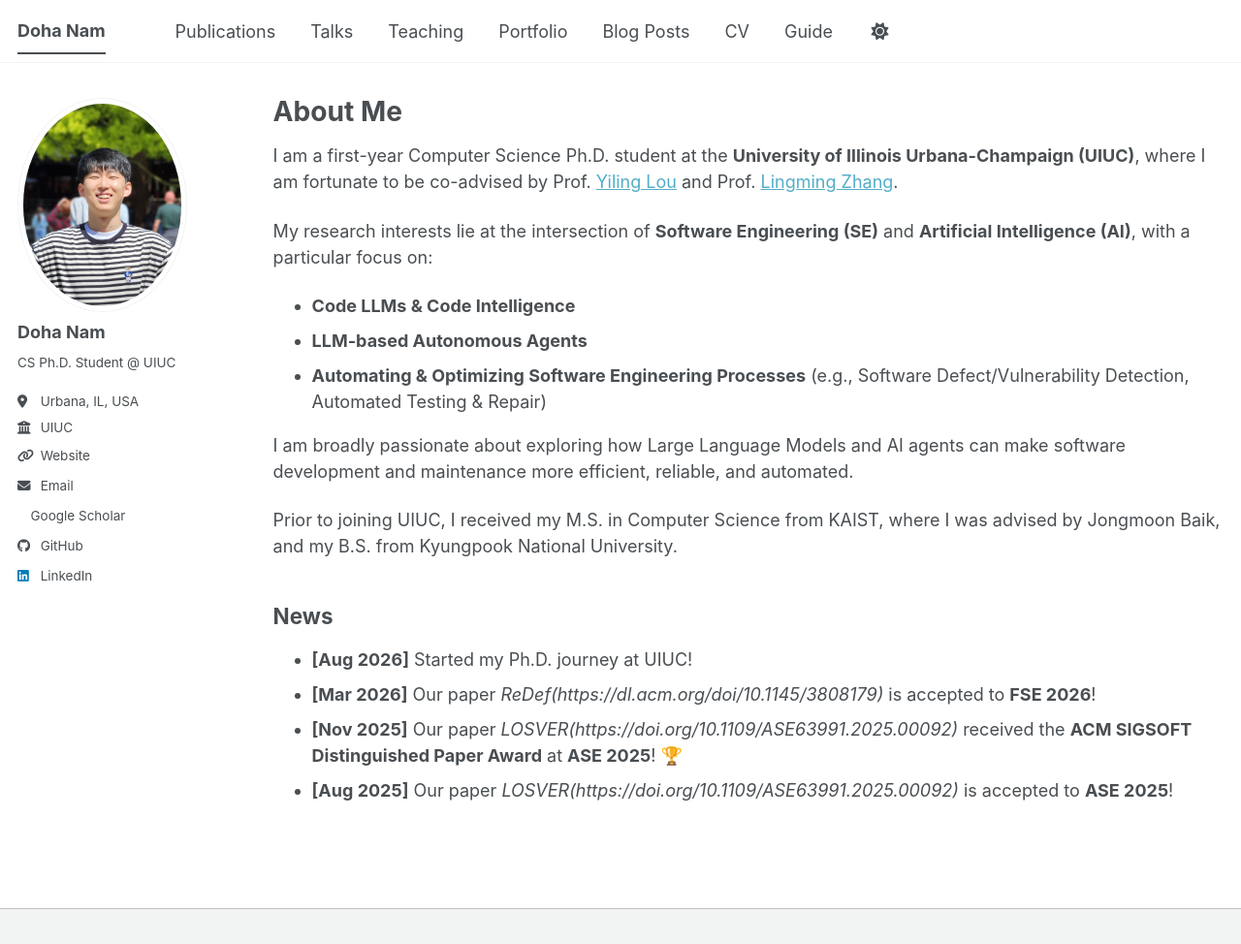
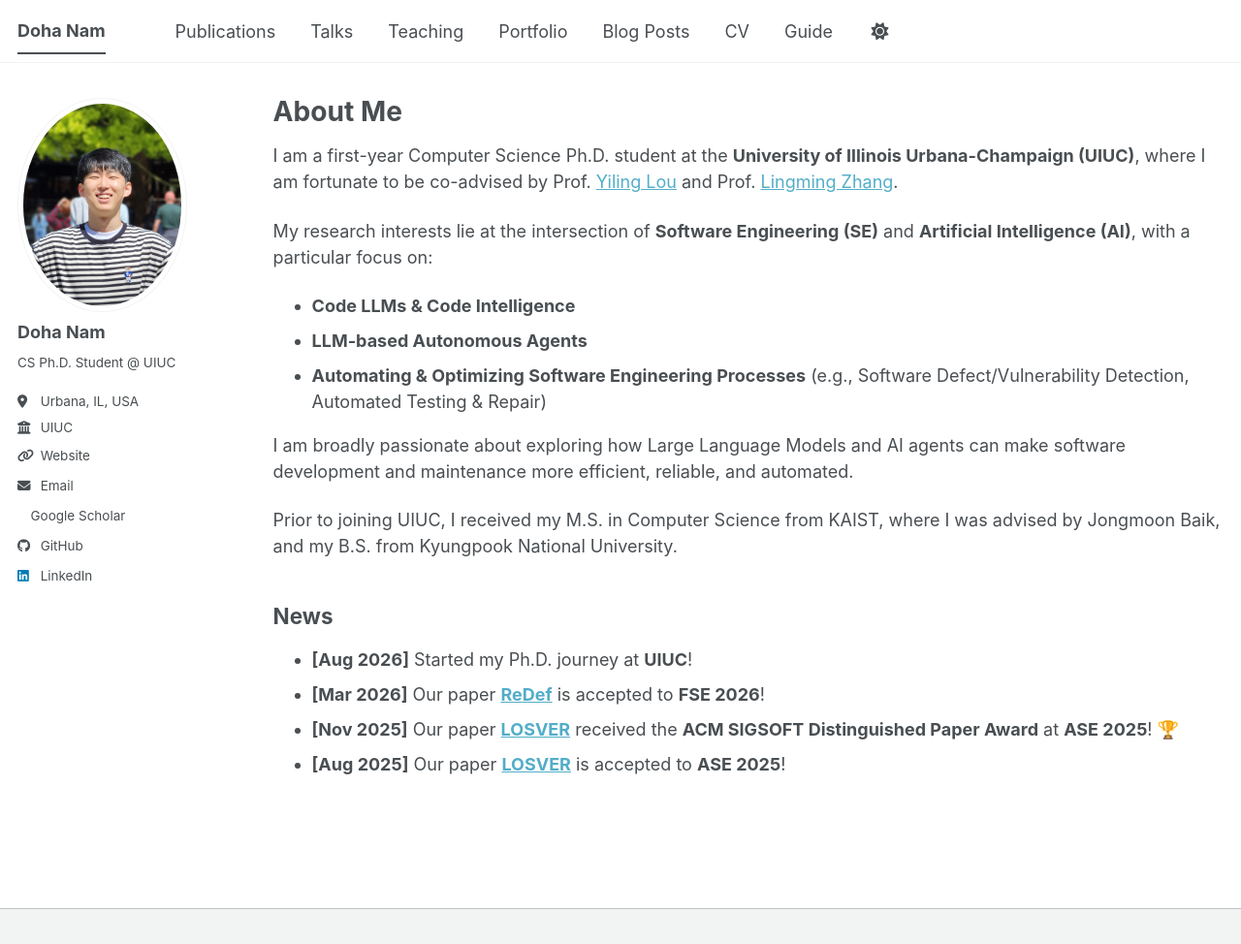
Before and after one commit to waroad/waroad.github.io, a Jekyll site: the page built from _pages/about.md, in a window 1280 px wide and 974 px high. Shown: the whole window at 97% size. Built offline with Jekyll 4.4.1, drawn with Linux system fonts in a browser that asks for light colours; a style sheet for code colours, icons or effects is not loaded.

Commit message:
Format paper links and university name in news section

```diff
--- a/_pages/about.md
+++ b/_pages/about.md
@@ -21,7 +21,7 @@ I am broadly passionate about exploring how Large Language Models and AI agents
 Prior to joining UIUC, I received my M.S. in Computer Science from KAIST, where I was advised by Jongmoon Baik, and my B.S. from Kyungpook National University.
 
 ## News
-* **[Aug 2026]** Started my Ph.D. journey at UIUC!
-* **[Mar 2026]** Our paper *ReDef(https://dl.acm.org/doi/10.1145/3808179)* is accepted to **FSE 2026**!
-* **[Nov 2025]** Our paper *LOSVER(https://doi.org/10.1109/ASE63991.2025.00092)* received the **ACM SIGSOFT Distinguished Paper Award** at **ASE 2025**! 🏆
-* **[Aug 2025]** Our paper *LOSVER(https://doi.org/10.1109/ASE63991.2025.00092)* is accepted to **ASE 2025**!
+* **[Aug 2026]** Started my Ph.D. journey at **UIUC**!
+* **[Mar 2026]** Our paper **[ReDef](https://dl.acm.org/doi/10.1145/3808179)** is accepted to **FSE 2026**!
+* **[Nov 2025]** Our paper **[LOSVER](https://doi.org/10.1109/ASE63991.2025.00092)** received the **ACM SIGSOFT Distinguished Paper Award** at **ASE 2025**! 🏆
+* **[Aug 2025]** Our paper **[LOSVER](https://doi.org/10.1109/ASE63991.2025.00092)** is accepted to **ASE 2025**!
```
